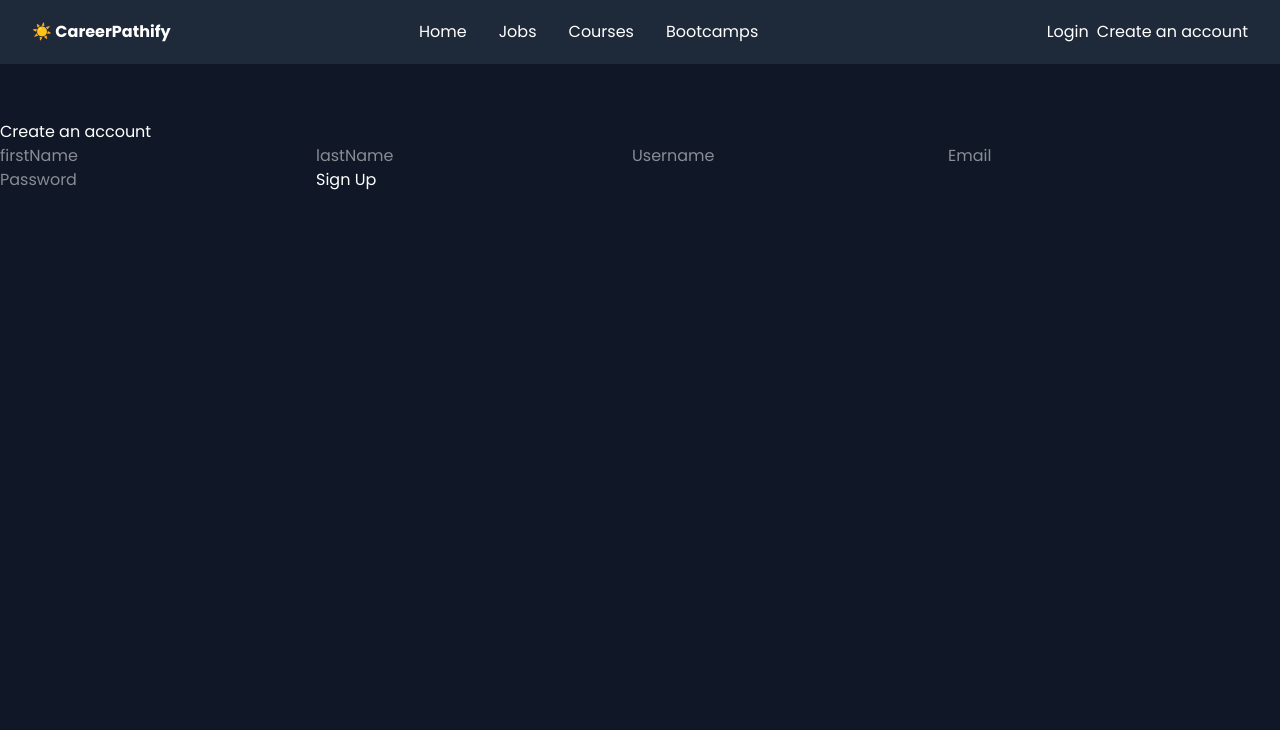
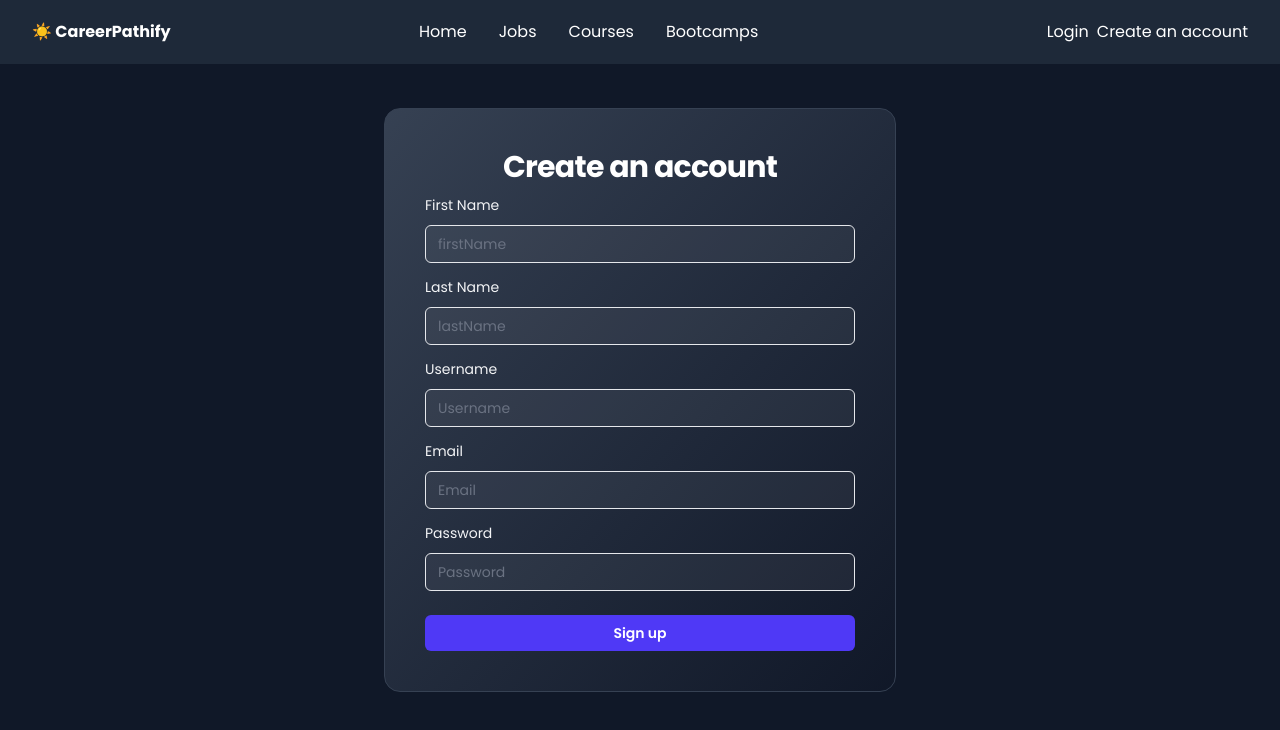
Before and after one commit to JoudKhalidAlosaimi/path-to-your-career-frontend, a React (Vite) app: page /register in a window 1280 px wide. Shown: the top 730 px of the page. Built offline with nearby package versions, Linux system fonts and the light colour scheme.

Commit message:
added CSS to Register component

```diff
--- a/src/components/Auth/Login.jsx
+++ b/src/components/Auth/Login.jsx
@@ -25,9 +25,9 @@ export default function Login({ setUser }) {
 return (
         <>
         <div className="flex flex-col justify-center px-6 py-12 lg:px-8">
-            <div className="mt-10 sm:mx-auto sm:w-full sm:max-w-sm">
-                <form onSubmit={handleSubmit} className="border bg-gray-800 p-10 rounded-2xl mt-20">
-                    <h2 className="text-center text-2xl/9 font-bold tracking-tight text-white mb-10">Sign in to your account</h2>
+            <div className="mt-10 sm:mx-auto sm:w-full sm:max-w-md">
+                <form onSubmit={handleSubmit} className="border border-gray-700 p-10 rounded-2xl mt-20 bg-linear-to-br from-gray-700 to-gray-900">
+                    <h2 className="text-center text-3xl font-bold tracking-tight text-white mb-10">Sign in to your account</h2>
                     <div>
                         <label htmlFor="username" className="block text-sm/6 font-medium text-gray-100 mb-2">
                             Username
--- a/src/components/Auth/Register.jsx
+++ b/src/components/Auth/Register.jsx
@@ -28,14 +28,70 @@ export default function Register() {
     }
 
     return (
-        <form onSubmit={handleSubmit} className='pt-30'>
-            <h2>Create an account</h2>
-            <input placeholder='firstName' value={firstName} onChange={e => setFirstName(e.target.value)} />
-            <input placeholder='lastName' value={lastName} onChange={e => setLastName(e.target.value)} />
-            <input placeholder='Username' value={username} onChange={e => setUsername(e.target.value)} />
-            <input placeholder='Email' value={email} onChange={e => setEmail(e.target.value)} />
-            <input type='password' placeholder='Password' value={password} onChange={e => setPassword(e.target.value)} />
-            <button type='submit'>Sign Up</button>
-        </form>
+        <>
+        <div className="flex flex-col justify-center px-6 py-12 lg:px-8">
+            <div className="mt-10 sm:mx-auto sm:w-full sm:max-w-lg">
+                <form onSubmit={handleSubmit} className="border border-gray-700 p-10 rounded-2xl bg-linear-to-br from-gray-700 to-gray-900 mt-5">
+                    <h2 className="text-center text-3xl font-bold tracking-tight text-white mb-2">Create an account</h2>
+                    <div>
+                        <label htmlFor="firstName" className="block text-sm/6 font-medium text-gray-100 mb-2">
+                            First Name
+                        </label>
+                        <div>
+                            <input placeholder='firstName' value={firstName} onChange={e => setFirstName(e.target.value)}
+                            className="block w-full rounded-md bg-white/5 px-3 py-1.5 text-base text-white border border-gray-200 placeholder:text-gray-500 sm:text-sm/6 mb-3 hover:bg-gray-700"/>
+                        </div>
+                    </div>
+
+                    <div>
+                        <label htmlFor="lastName" className="block text-sm/6 font-medium text-gray-100 mb-2">
+                            Last Name
+                        </label>
+                        <div>
+                            <input placeholder='lastName' value={lastName} onChange={e => setLastName(e.target.value)}
+                            className="block w-full rounded-md bg-white/5 px-3 py-1.5 text-base text-white border border-gray-200 placeholder:text-gray-500 sm:text-sm/6 mb-3 hover:bg-gray-700"/>
+                        </div>
+                    </div>
+
+                    <div>
+                        <label htmlFor="username" className="block text-sm/6 font-medium text-gray-100 mb-2">
+                            Username
+                        </label>
+                        <div>
+                            <input placeholder='Username' value={username} onChange={e => setUsername(e.target.value)}
+                            className="block w-full rounded-md bg-white/5 px-3 py-1.5 text-base text-white border border-gray-200 placeholder:text-gray-500 sm:text-sm/6 mb-3 hover:bg-gray-700"/>
+                        </div>
+                    </div>
+
+                    <div>
+                        <label htmlFor="email" className="block text-sm/6 font-medium text-gray-100 mb-2">
+                            Email
+                        </label>
+                        <div>
+                            <input placeholder='Email' value={email} onChange={e => setEmail(e.target.value)}
+                            className="block w-full rounded-md bg-white/5 px-3 py-1.5 text-base text-white border border-gray-200 placeholder:text-gray-500 sm:text-sm/6 mb-3 hover:bg-gray-700"/>
+                        </div>
+                    </div>
+
+                    <div>
+                        <label htmlFor="password" className="block text-sm/6 font-medium text-gray-100 mb-2">
+                            Password
+                        </label>
+                        <div>
+                            <input type='password' placeholder='Password' value={password} onChange={e => setPassword(e.target.value)}
+                            className="block w-full rounded-md bg-white/5 px-3 py-1.5 text-base text-white border border-gray-200 placeholder:text-gray-500 sm:text-sm/6 mb-6 hover:bg-gray-700"/>
+                        </div>
+                    </div>
+
+                    <div>
+                        <button type="submit" className="flex w-full justify-center rounded-md bg-indigo-600 px-3 py-1.5 text-sm/6 font-semibold text-white hover:bg-indigo-400">
+                            Sign up
+                        </button>
+                    </div>
+
+                </form>
+            </div>
+        </div>
+    </>
     )
 }
```
